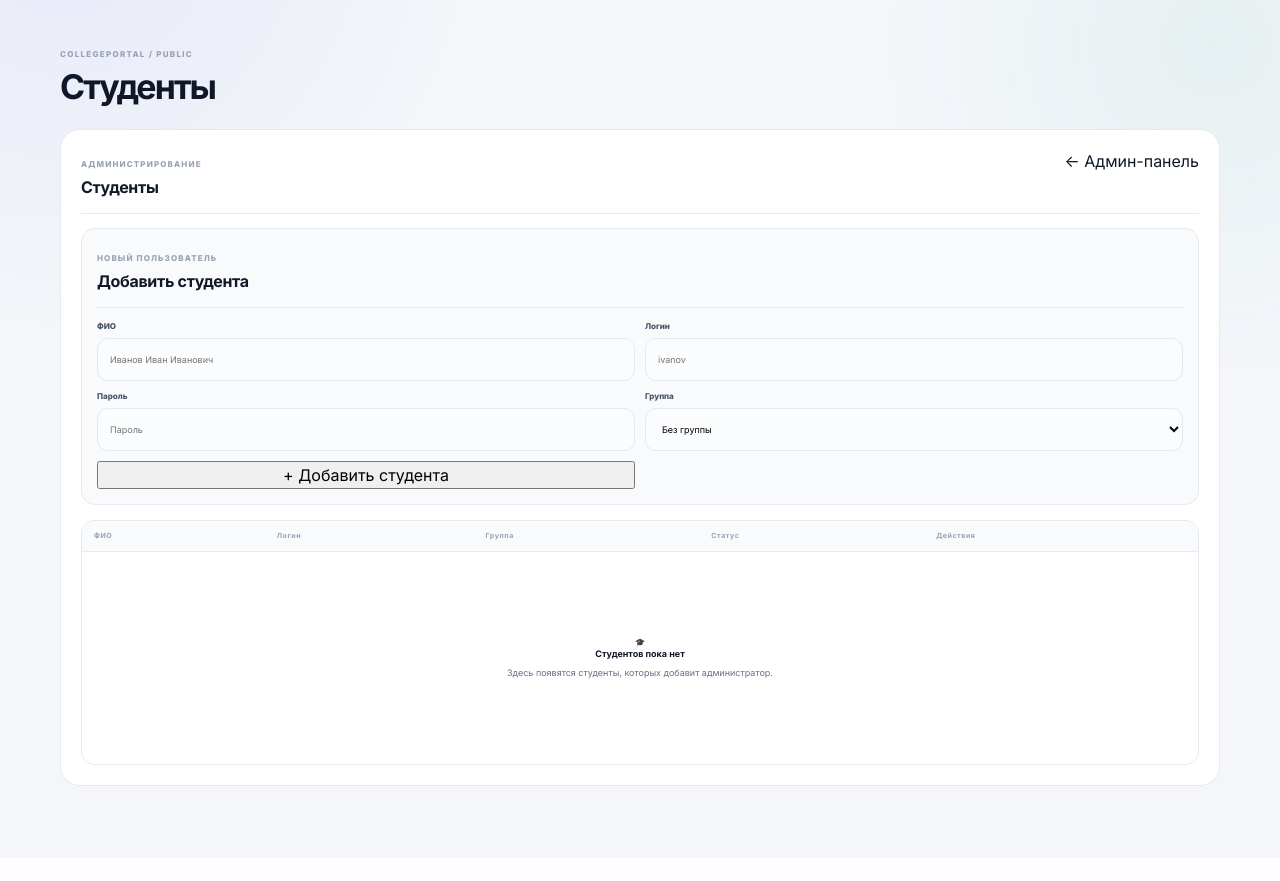
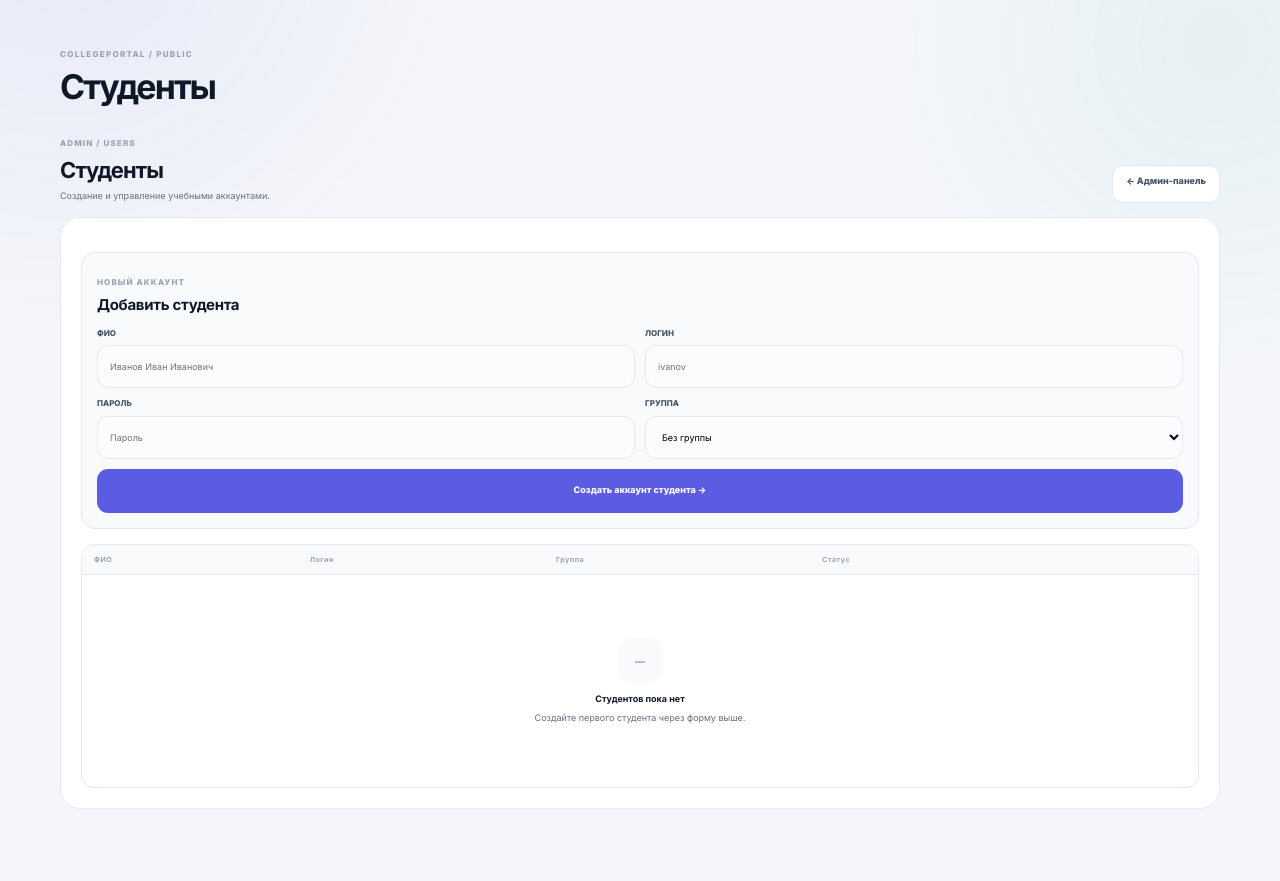
Before and after one commit to gamerpro3245/CollegePortal, a FastAPI app: template templates/admin_students.html in a window 1280 px wide. Shown: the part 76-957 px from the top of the page. Before the commit the page ends 862 px from the top, so only its background shows below. Run offline with FastAPI, Linux system fonts and the light colour scheme; the template is opened without the code that fills it, so the values that code supplies are empty.

Commit message:
Polish admin student management

```diff
--- a/templates/admin_students.html
+++ b/templates/admin_students.html
@@ -1,195 +1,4 @@
-{% extends "base.html" %}
-
-{% block title %}Студенты — Администрирование{% endblock %}
-
-{% block page_title %}Студенты{% endblock %}
-
-{% block content %}
-
-<section class="panel admin-table-panel">
-
-    <div class="panel-header">
-        <div>
-            <span class="panel-label">Администрирование</span>
-            <h3>Студенты</h3>
-        </div>
-
-        <a href="/admin" class="admin-back-button">
-            ← Админ-панель
-        </a>
-    </div>
-
-    {% if request.query_params.get("error") == "username" %}
-        <div class="admin-error">
-            Пользователь с таким логином уже существует.
-        </div>
-    {% endif %}
-
-    <div class="admin-create-box">
-
-        <div class="panel-header">
-            <div>
-                <span class="panel-label">Новый пользователь</span>
-                <h3>Добавить студента</h3>
-            </div>
-        </div>
-
-        <form
-            action="/admin/students/create"
-            method="post"
-            class="admin-form"
-        >
-
-            <div class="form-field">
-                <label for="full_name">ФИО</label>
-                <input
-                    id="full_name"
-                    name="full_name"
-                    type="text"
-                    placeholder="Иванов Иван Иванович"
-                    required
-                >
-            </div>
-
-            <div class="form-field">
-                <label for="username">Логин</label>
-                <input
-                    id="username"
-                    name="username"
-                    type="text"
-                    placeholder="ivanov"
-                    required
-                >
-            </div>
-
-            <div class="form-field">
-                <label for="password">Пароль</label>
-                <input
-                    id="password"
-                    name="password"
-                    type="password"
-                    placeholder="Пароль"
-                    required
-                >
-            </div>
-
-            <div class="form-field">
-                <label for="group_id">Группа</label>
-
-                <select id="group_id" name="group_id">
-                    <option value="">Без группы</option>
-
-                    {% for group in groups %}
-                        <option value="{{ group.id }}">
-                            {{ group.name }}
-                        </option>
-                    {% endfor %}
-                </select>
-            </div>
-
-            <button type="submit" class="admin-submit-button">
-                + Добавить студента
-            </button>
-
-        </form>
-
-    </div>
-
-
-    <div class="table-wrapper">
-
-        <table class="admin-table">
-
-            <thead>
-                <tr>
-                    <th>ФИО</th>
-                    <th>Логин</th>
-                    <th>Группа</th>
-                    <th>Статус</th>
-                    <th>Действия</th>
-                </tr>
-            </thead>
-
-            <tbody>
-
-                {% for student in students %}
-
-                <tr>
-
-                    <td>
-                        <strong>{{ student.full_name }}</strong>
-                    </td>
-
-                    <td>
-                        {{ student.username }}
-                    </td>
-
-                    <td>
-                        {% if student.group_id %}
-                            Группа №{{ student.group_id }}
-                        {% else %}
-                            <span class="table-muted">
-                                Не назначена
-                            </span>
-                        {% endif %}
-                    </td>
-
-                    <td>
-                        {% if student.is_active %}
-                            <span class="status-badge status-active">
-                                Активен
-                            </span>
-                        {% else %}
-                            <span class="status-badge status-disabled">
-                                Отключён
-                            </span>
-                        {% endif %}
-                    </td>
-                    <td>
-                        <form
-                            action="/admin/students/{{ student.id }}/delete"
-                            method="post"
-                            onsubmit="return confirm('Удалить студента {{ student.full_name }}?');"
-    >
-                            <button type="submit" class="delete-button">
-                                🗑️ Удалить
-                            </button>
-                        </form>
-                    </td>
-
-                </tr>
-
-                {% else %}
-
-                <tr>
-                    <td colspan="5">
-
-                        <div class="table-empty">
-
-                            <div class="empty-icon">🎓</div>
-
-                            <strong>
-                                Студентов пока нет
-                            </strong>
-
-                            <p>
-                                Здесь появятся студенты,
-                                которых добавит администратор.
-                            </p>
-
-                        </div>
-
-                    </td>
-                </tr>
-
-                {% endfor %}
-
-            </tbody>
-
-        </table>
-
-    </div>
-
-</section>
-
-{% endblock %}
+{% extends "base.html" %}{% block title %}Студенты — CollegePortal{% endblock %}{% block page_title %}Студенты{% endblock %}{% block content %}
+<section class="section-toolbar"><div><span class="panel-label">ADMIN / USERS</span><h2>Студенты</h2><p>Создание и управление учебными аккаунтами.</p></div><a class="secondary-button" href="/admin">← Админ-панель</a></section>
+<section class="panel">{% if request.query_params.get("error") == "username" %}<div class="admin-error">Пользователь с таким логином уже существует.</div>{% endif %}<div class="admin-create-box"><div><span class="panel-label">Новый аккаунт</span><h3 style="margin:4px 0 0;font-size:15px">Добавить студента</h3></div><form action="/admin/students/create" method="post" class="admin-form"><div class="form-field"><label for="full_name">ФИО</label><input id="full_name" name="full_name" type="text" placeholder="Иванов Иван Иванович" required></div><div class="form-field"><label for="username">ЛОГИН</label><input id="username" name="username" type="text" placeholder="ivanov" required></div><div class="form-field"><label for="password">ПАРОЛЬ</label><input id="password" name="password" type="password" placeholder="Пароль" required></div><div class="form-field"><label for="group_id">ГРУППА</label><select id="group_id" name="group_id"><option value="">Без группы</option>{% for group in groups %}<option value="{{ group.id }}">{{ group.name }}</option>{% endfor %}</select></div><button type="submit" class="submit-button">Создать аккаунт студента →</button></form></div>
+<div class="table-wrapper"><table class="admin-table"><thead><tr><th>ФИО</th><th>Логин</th><th>Группа</th><th>Статус</th><th></th></tr></thead><tbody>{% for student in students %}<tr><td><strong>{{ student.full_name }}</strong></td><td>{{ student.username }}</td><td>{% if student.group %}{{ student.group.name }}{% else %}<span class="table-muted">Не назначена</span>{% endif %}</td><td>{% if student.is_active %}<span class="status-badge status-active">Активен</span>{% else %}<span class="status-badge status-disabled">Отключён</span>{% endif %}</td><td><form action="/admin/students/{{ student.id }}/delete" method="post" onsubmit="return confirm('Удалить студента {{ student.full_name }}?');"><button type="submit" class="delete-button">Удалить</button></form></td></tr>{% else %}<tr><td colspan="5"><div class="table-empty"><div class="empty-mark">—</div><strong>Студентов пока нет</strong><p>Создайте первого студента через форму выше.</p></div></td></tr>{% endfor %}</tbody></table></div></section>{% endblock %}
```
